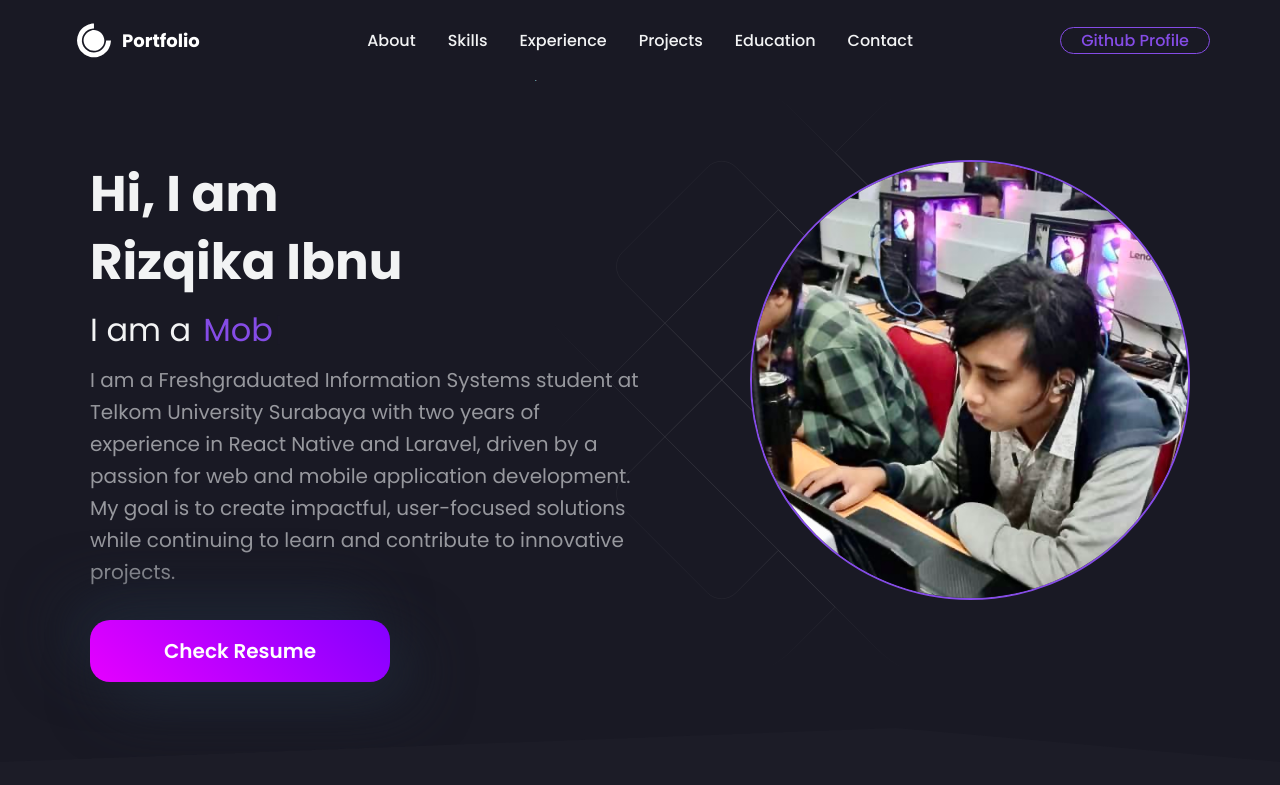
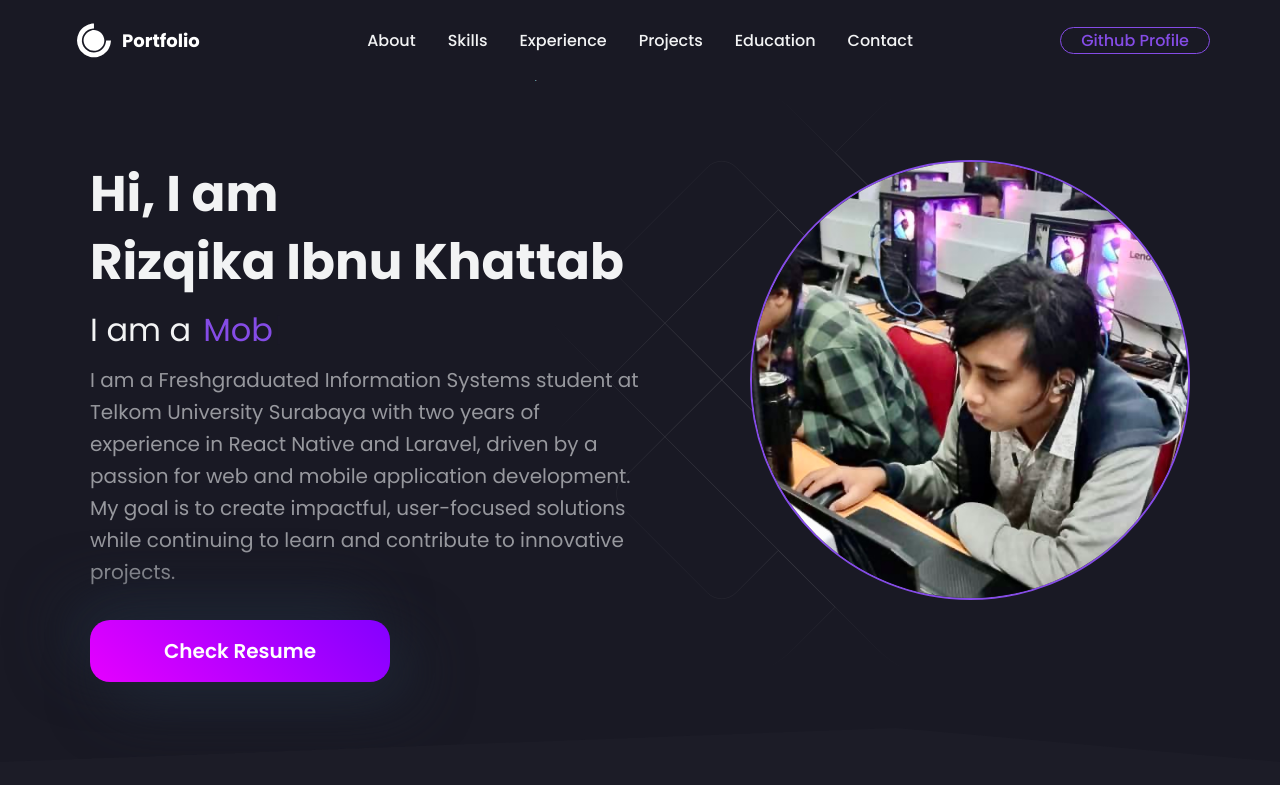
Before and after one commit to riz081/Portfolio, a React (Create React App) app: page / in a window 1280 px wide. Shown: the top 785 px of the page. Built offline with nearby package versions, Linux system fonts and the light colour scheme.

Commit message:
tes lagi

```diff
--- a/src/data/constants.js
+++ b/src/data/constants.js
@@ -1,5 +1,5 @@
 export const Bio = {
-    name: "Rizqika Ibnu",
+    name: "Rizqika Ibnu Khattab",
     roles: [
       "Full Stack Developer",
       "Mobile Developer",
```
